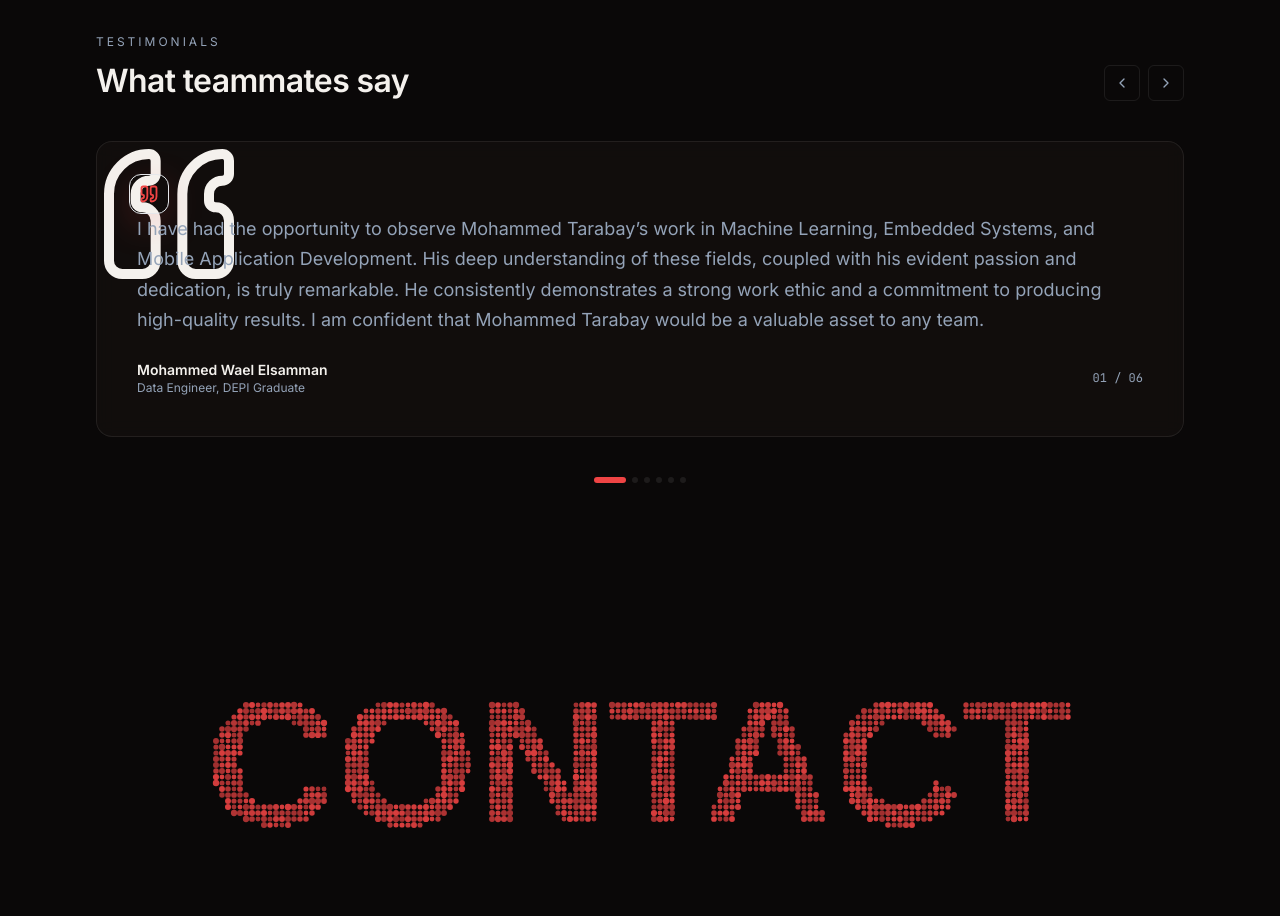
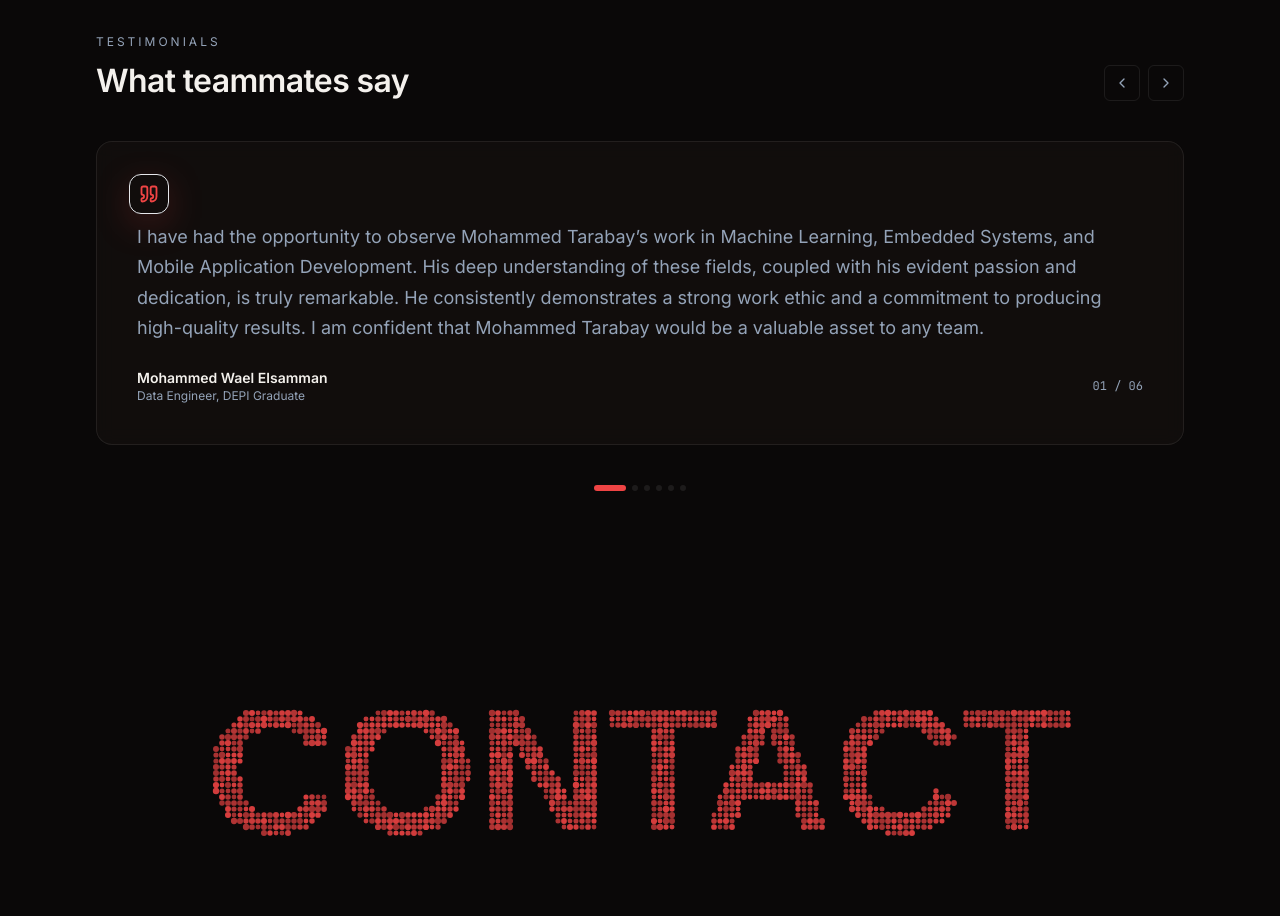
Before and after one commit to mmtrabya/Portfolio-Website, a Next.js app: page / in a window 1280 px wide. Shown: the part 9980-10896 px from the top of the page. Built offline with nearby package versions, Linux system fonts and the light colour scheme; no server answers.

Commit message:
fix: remove large watermark quote from testimonial card
Keeps only the small chip badge — the 128px rotated Quote watermark
was visually noisy and read as a stray white blob.

```diff
--- a/src/components/testimonials.tsx
+++ b/src/components/testimonials.tsx
@@ -63,15 +63,9 @@ export function Testimonials() {
             animate={animate ? { opacity: 1, x: 0 } : false}
             exit={animate ? { opacity: 0, x: direction * -30 } : undefined}
             transition={{ duration: 0.35, ease: [0.22, 1, 0.36, 1] }}
-            className="glass-panel relative overflow-hidden p-6 pt-12 sm:p-10 sm:pt-14"
+            className="glass-panel relative overflow-hidden p-6 pt-14 sm:p-10 sm:pt-16"
           >
-            {/* Big watermark quote in the corner */}
-            <Quote
-              aria-hidden
-              strokeWidth={1.5}
-              className="pointer-events-none absolute -top-2 -left-2 h-32 w-32 rotate-180 text-accent-cyan/10 sm:h-40 sm:w-40"
-            />
-            {/* Visible quote chip badge */}
+            {/* Small visible quote chip badge (no large watermark) */}
             <span
               aria-hidden
               className="absolute left-6 top-6 inline-flex h-10 w-10 items-center justify-center rounded-xl border border-accent-cyan/30 bg-accent-cyan/10 text-accent-cyan shadow-glow sm:left-8 sm:top-8"
```
